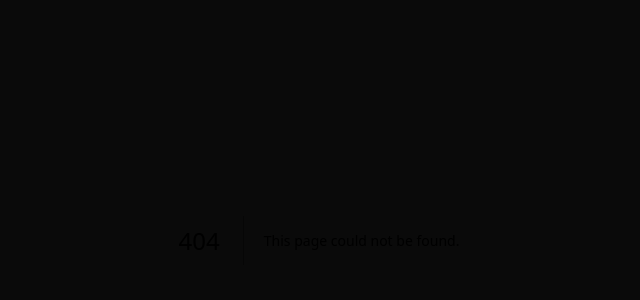
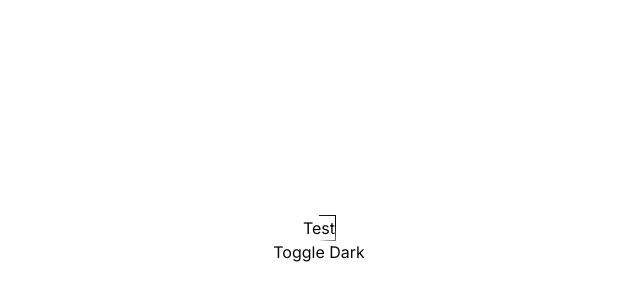
Before and after one commit to guilhermerodz/luna, a Next.js app in the folder apps/playground/: page /chakra in a window 1280 px wide. Before the commit this address had no page. Shown: the part 160-460 px from the top of the page, without its empty margins (321-961 px from the left). Built offline with nearby package versions, Linux system fonts and the light colour scheme.

Commit message:
feat(playground): integrate w/ shadcn and chakra

```diff
--- a/apps/playground/package.json
+++ b/apps/playground/package.json
@@ -9,10 +9,15 @@
     "lint": "next lint"
   },
   "dependencies": {
+    "@chakra-ui/next-js": "^2.2.0",
+    "@chakra-ui/react": "^2.8.2",
+    "@emotion/react": "^11.11.4",
+    "@emotion/styled": "^11.11.0",
     "@radix-ui/react-icons": "^1.3.0",
     "@radix-ui/react-slot": "^1.0.2",
     "class-variance-authority": "^0.7.0",
     "clsx": "^2.1.0",
+    "framer-motion": "^11.0.14",
     "next": "14.1.3",
     "react": "^18",
     "react-dom": "^18",
--- /dev/null
+++ b/apps/playground/src/app/chakra/layout.tsx
@@ -0,0 +1,31 @@
+import type { Metadata } from 'next'
+import { Inter } from 'next/font/google'
+
+import { cn } from '@/lib/utils'
+
+import '../globals.css'
+import { Providers } from './provider'
+import { ColorModeScript } from '@chakra-ui/react'
+import { theme } from './theme'
+
+const inter = Inter({ subsets: ['latin'] })
+
+export const metadata: Metadata = {
+  title: 'Create Next App',
+  description: 'Generated by create next app',
+}
+
+export default function RootLayout({
+  children,
+}: Readonly<{
+  children: React.ReactNode
+}>) {
+  return (
+    <html lang="en">
+      <body className={cn(inter.className, 'min-h-[100dvh]')}>
+        <ColorModeScript initialColorMode={theme.config.initialColorMode} />
+        <Providers>{children}</Providers>
+      </body>
+    </html>
+  )
+}
--- /dev/null
+++ b/apps/playground/src/app/chakra/page.tsx
@@ -0,0 +1,26 @@
+'use client'
+
+import { TracingBorder } from '@/components/vfx/effects/tracing-border'
+import { cn } from '@/lib/utils'
+import { Button, useColorMode } from '@chakra-ui/react'
+
+export default function IndexPage() {
+  const { colorMode, toggleColorMode } = useColorMode()
+
+  return (
+    <div
+      className={cn(
+        'container relative flex-1 flex flex-col justify-center items-center',
+        'min-h-[100dvh]',
+      )}
+    >
+      <TracingBorder>
+        <Button variant="outline">Test</Button>
+      </TracingBorder>
+
+      <button onClick={toggleColorMode}>
+        Toggle {colorMode === 'light' ? 'Dark' : 'Light'}
+      </button>
+    </div>
+  )
+}
--- /dev/null
+++ b/apps/playground/src/app/chakra/provider.tsx
@@ -0,0 +1,7 @@
+'use client'
+
+import { ChakraProvider } from '@chakra-ui/react'
+
+export function Providers({ children }: { children: React.ReactNode }) {
+  return <ChakraProvider theme={{}} >{children}</ChakraProvider>
+}
--- /dev/null
+++ b/apps/playground/src/app/chakra/theme.ts
@@ -0,0 +1,12 @@
+import { extendTheme, type ThemeConfig } from '@chakra-ui/react'
+
+// 2. Add your color mode config
+const config: ThemeConfig = {
+  initialColorMode: 'system',
+  useSystemColorMode: true,
+}
+
+// 3. extend the theme
+const theme = extendTheme({ config })
+
+export { theme }
--- a/apps/playground/src/app/page.tsx
+++ b/apps/playground/src/app/shadcn/page.tsx
@@ -9,11 +9,9 @@ export default async function IndexPage() {
         'min-h-[100dvh]',
       )}
     >
-      <Button variant="outline" shiny>
+      <Button variant="outline">
         Test
       </Button>
     </div>
   )
 }
-
-export const revalidate = 3600
```
Also changed, not shown: apps/playground/src/app/shadcn/layout.tsx (renamed from apps/playground/src/app/layout.tsx), 1 other file (tests, documents, lock files or other folders).
